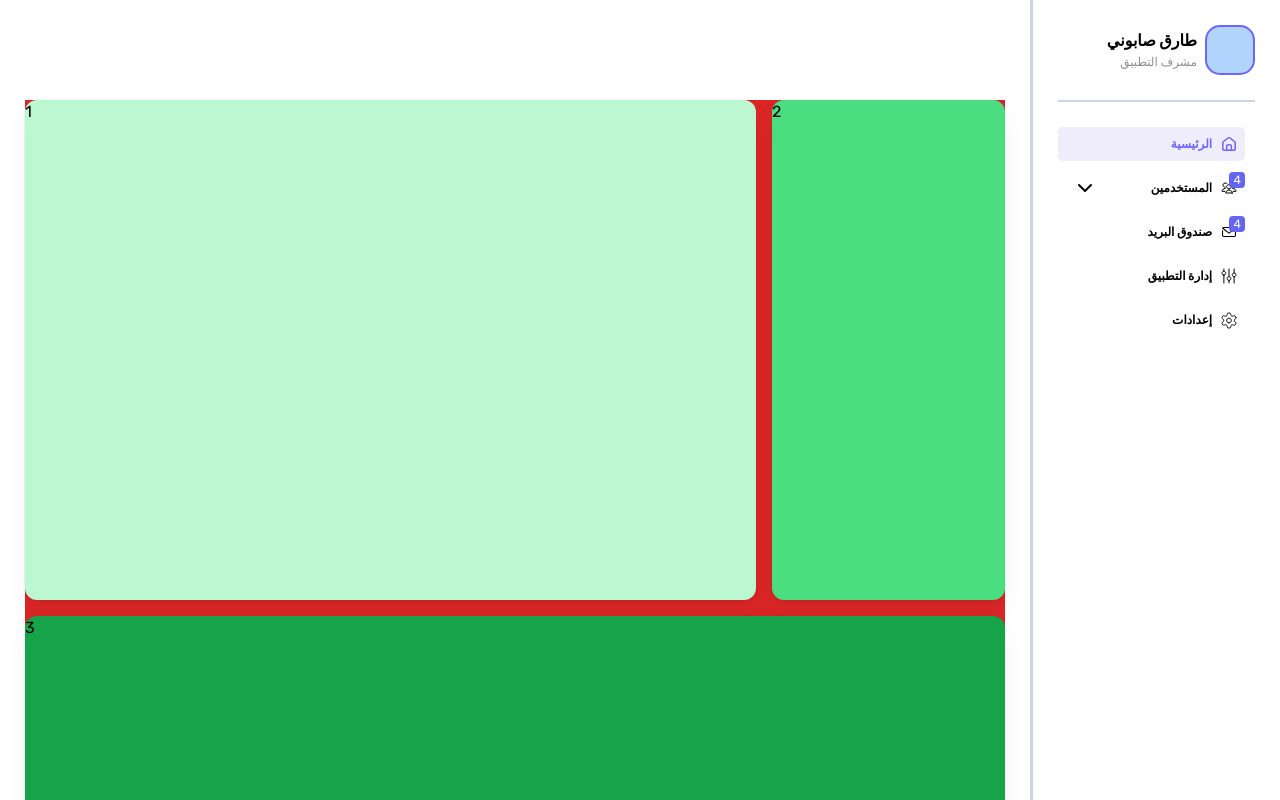
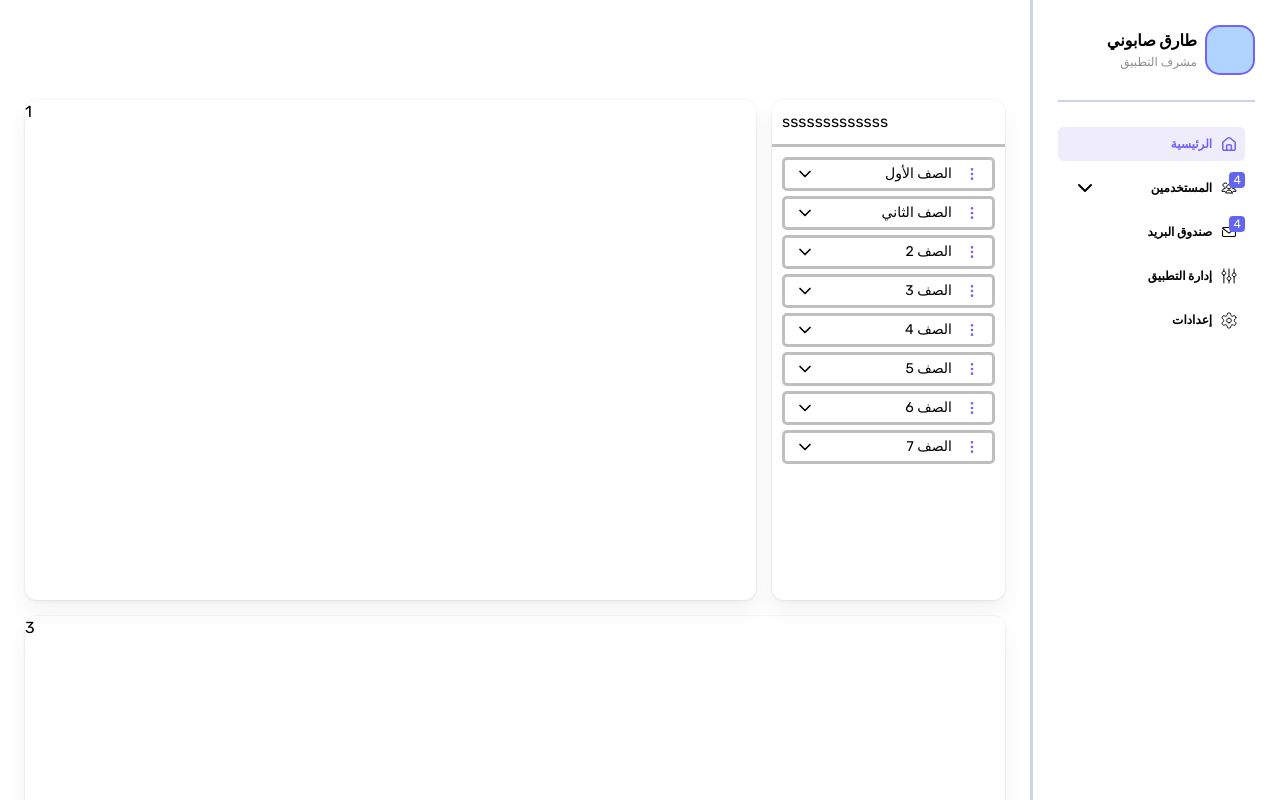
Before and after one commit to pepars-Rashid/school-project-1-v04, a Next.js app: page /admin-dashboard in a window 1280 px wide. Shown: the top 800 px of the page. Built offline with nearby package versions, Linux system fonts and the light colour scheme.

Commit message:
three dots menue scroll is done

```diff
--- a/src/app/admin-dashboard/layout.jsx
+++ b/src/app/admin-dashboard/layout.jsx
@@ -1,3 +1,5 @@
+import Accordion from "@/components/testing/Accordion";
+import AccordionList from "@/components/testing/classification";
 import { Cardlayout, Gridlayout } from "@/components/testing/gridlayout";
 import Xsidebar from "@/components/testing/XadminNav";
 
@@ -11,21 +13,21 @@ export default function AdminLayout({
   return(
     <div className="flex gap-[25px] h-full">
       <div className="flex-grow lg:pl-[25px] pt-[100px]">
-        <Gridlayout className={''}>
+        <Gridlayout>
         <Cardlayout
-            className={ "col-span-4 lg:col-span-3 bg-green-200"}
+            className={ "col-span-4 lg:col-span-3"}
           >
             1
           </Cardlayout>
 
           <Cardlayout
-            className={ "col-span-4 lg:col-span-1 bg-green-400"}
+            className={ "z-40 col-span-4 lg:col-span-1"}
           >
-            2
+            <AccordionList/>
           </Cardlayout>
 
           <Cardlayout
-            className={"col-span-4 lg:col-span-4 h-[349px] bg-green-600"}
+            className={"col-span-4 lg:col-span-4 h-[350px]"}
           >
             3
           </Cardlayout>
--- /dev/null
+++ b/src/components/testing/Accordion.jsx
@@ -0,0 +1,115 @@
+'use client'
+import { useEffect, useRef, useState } from 'react';
+import { FiArrowLeft, FiChevronDown, FiEdit, FiMoreVertical, FiPlus, FiTrash2 } from 'react-icons/fi';
+
+export default function Accordion({level, sections}){
+  const [isOpen, setIsOpen] = useState(false);
+
+  const toggleAccordion = () => {
+    setIsOpen(!isOpen);
+  };
+
+  return (
+    <div>
+      <div>
+        <button
+          dir='rtl'
+          type="button"
+          className={`w-full h-[34px] px-[10px] flex justify-between items-center border-[#BFBFBF] ${isOpen ? 'rounded-t-[5px] border-t-[3px] border-r-[3px]' : 'rounded-[5px] border-[3px]'} border-l-[3px] text-black hover:bg-gray-100 focus:outline-none focus:ring-blue-300 font-medium text-sm dark:hover:bg-gray-100 dark:focus:ring-blue-800`}
+          onClick={toggleAccordion}
+        >
+          <div className='flex gap-[10px] items-center'>
+            <ThreeDotsMenu/>
+            <span>
+              {level}
+            </span>
+          </div>
+          <FiChevronDown className={`text-[20px] transform duration-500 ${isOpen ? 'rotate-180' : ''} shrink-0`}/>
+        </button>
+      </div>
+      <div dir='rtl'
+        className={`${isOpen ? 'flex' : 'hidden'} justify-start rounded-b-[5px] border-[#BFBFBF] border-b-[3px] border-r-[3px] border-l-[3px] bg-white divide-y divide-gray-100 dark:bg-white`}
+      >
+        {/* check whether sections is empty or not  'is empty': rest (let this for me)*/}
+        {sections.length === 0 ?
+        (
+          <div className="text-sm w-full h-[34px] flex justify-between px-[10px] items-center">
+            لا يوجد شعب
+          </div>
+        )
+        :
+        ( <ul className="w-full text-sm text-black">
+            {sections.map((section, index) => (
+              <li key={index}>
+                <button className="w-full h-[34px] flex justify-between px-[10px] items-center hover:bg-gray-100 dark:hover:bg-gray-100">
+                  <div className="flex items-center gap-[12px]"> <ThreeDotsMenu isSection={true} />
+                    <span>{section}</span>
+                  </div>
+                  <FiArrowLeft />
+                </button>
+              </li>
+            ))}
+          </ul>
+        )}
+      </div>
+    </div>
+  );
+};
+
+const ThreeDotsMenu = ({ isSection }) => {
+  const [isOpen, setIsOpen] = useState(false);
+  const dropdownRef = useRef(null);
+  const buttonRef = useRef(null);
+
+
+  useEffect(() => {
+    const handler = (e) => {
+      if (dropdownRef.current && !dropdownRef.current.contains(e.target)) {
+        setIsOpen(false);
+      }
+    };
+
+    document.addEventListener('mousedown', handler);
+    return () => {
+      document.removeEventListener('mousedown', handler);
+    };
+  }, []);
+
+  const toggleDropdown = (e) => {
+    e.stopPropagation();
+    setIsOpen((prev) => !prev);
+  };
+
+  return (
+    <div ref={dropdownRef} className="inline-block">
+      <div onClick={toggleDropdown} ref={buttonRef} className="flex items-center">
+        <FiMoreVertical className="text-[#7164FA] cursor-pointer size-[20px] p-[2px] rounded-[5px] hover:bg-gray-50" />
+      </div>
+      {isOpen && (
+        <div
+          className="absolute z-50 mt-[5px] w-[120px] rounded-md shadow-xl bg-white ring-1 ring-black ring-opacity-5"
+          style={{
+            top: `${buttonRef.current.getBoundingClientRect().bottom-100 + window.scrollY }px`,
+          }}
+        >
+          <ul className="p-[1px] text-sm">
+            <li className="flex justify-start items-center gap-[5px] rounded-md px-4 py-2 text-gray-700 hover:bg-gray-100">
+              <FiPlus />
+              إضافة
+            </li>
+            {!isSection && (
+              <li className="flex justify-start items-center gap-[5px] rounded-md px-4 py-2 text-gray-700 hover:bg-gray-100">
+                <FiEdit />
+                تعديل
+              </li>
+            )}
+            <li className="flex justify-start items-center gap-[5px] rounded-md px-4 py-2 text-gray-700 hover:bg-gray-100">
+              <FiTrash2 />
+              حذف
+            </li>
+          </ul>
+        </div>
+      )}
+    </div>
+  );
+};
--- /dev/null
+++ b/src/components/testing/classification.jsx
@@ -0,0 +1,30 @@
+import Accordion from "./Accordion";
+
+export default function AccordionList(){
+
+  const data = [
+    {id:100, level: 'الصف الأول', sections: ['الشعبة الأولى', 'الشعبة الثانية']},
+    { id: 1, level: 'الصف الثاني', sections: []},
+    { id: 2, level: 'الصف 2', sections: ['الشعبة الأولى', 'الشعبة الثانية'] },
+    { id: 3, level: 'الصف 3', sections: ['الشعبة الأولى', 'الشعبة الثانية'] },
+    { id: 4, level: 'الصف 4', sections: ['الشعبة الأولى', 'الشعبة الثانية'] },
+    { id: 5, level: 'الصف 5', sections: ['الشعبة الأولى', 'الشعبة الثانية'] },
+    { id: 6, level: 'الصف 6', sections: ['الشعبة الأولى', 'الشعبة الثانية'] },
+    { id: 7, level: 'الصف 7', sections: ['الشعبة الأولى', 'الشعبة الثانية'] },
+  ];
+
+  return (
+    <div className="h-full flex flex-col">
+
+      <div className="p-[10px]">sssssssssssss</div>
+
+      <div className="h-[3px] bg-[#BFBFBF]" />
+
+      <div className="flex-grow overflow-y-auto flex flex-col gap-[5px] p-[10px]">
+        {data.map((item) => (
+          <Accordion key={item.id} id={item.id} level={item.level} sections={item.sections}/>
+        ))}
+      </div>
+    </div>
+  );
+};
--- a/src/components/testing/gridlayout.jsx
+++ b/src/components/testing/gridlayout.jsx
@@ -2,7 +2,7 @@ import { FiArrowRight } from 'react-icons/fi';
 
 const Gridlayout= ({children, className}) => {
   return (
-    <div className={`grid w-full bg-red-600 auto-rows-[500px] grid-cols-4 gap-4 ${className}`}>
+    <div className={`grid w-full auto-rows-[500px] grid-cols-4 gap-4 ${className}`}>
       {children}
     </div>
   )
@@ -11,7 +11,7 @@ const Gridlayout= ({children, className}) => {
 const Cardlayout = ({children, className}) =>{
   return(
     <div
-      className={`group relative col-span-3 flex flex-col justify-between overflow-hidden rounded-xl  [box-shadow:0_0_0_1px_rgba(0,0,0,.03),0_2px_4px_rgba(0,0,0,.05),0_12px_24px_rgba(0,0,0,.05)] transform-gpu  ${className}`}
+      className={`group col-span-3 flex flex-col justify-between rounded-xl [box-shadow:0_0_0_1px_rgba(0,0,0,.03),0_2px_4px_rgba(0,0,0,.05),0_12px_24px_rgba(0,0,0,.05)] transform-gpu  ${className}`}
     >
       {children}
     </div>
```
